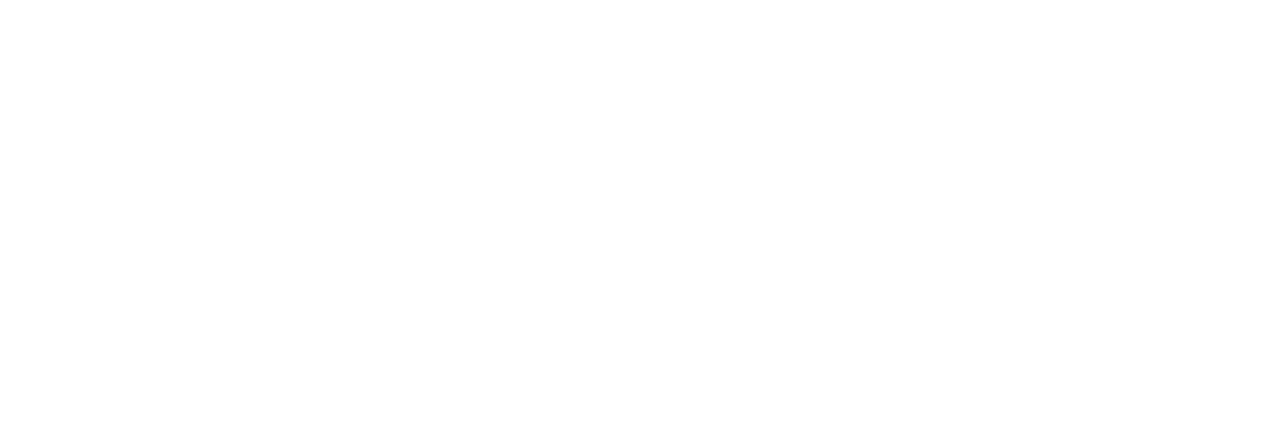
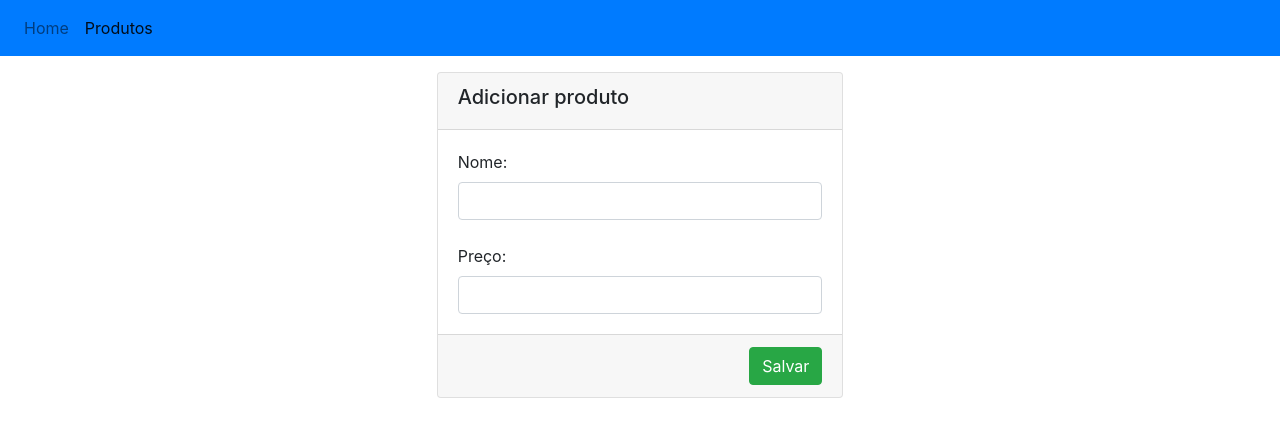
Before and after one commit to samuk159/angular-rotas, an Angular app: page /produtos/novo in a window 1280 px wide. Before the commit this address led to /. Shown: the top 436 px of the page. Built offline with nearby package versions, Linux system fonts and the light colour scheme.

Commit message:
adicionado formulario de produto e barra de navegação

```diff
--- a/src/app/app.component.html
+++ b/src/app/app.component.html
@@ -1 +1,15 @@
+<nav class="navbar navbar-expand navbar-light
+  bg-primary">
+  <div>
+    <ul class="navbar-nav mr-auto">
+      <li class="nav-item" routerLinkActive="active">
+        <a class="nav-link" routerLink="home">Home</a>
+      </li>
+      <li class="nav-item" routerLinkActive="active">
+        <a class="nav-link" routerLink="produtos">Produtos</a>
+      </li>
+    </ul>
+  </div>
+</nav>
+
 <router-outlet></router-outlet>
--- a/src/app/app.module.ts
+++ b/src/app/app.module.ts
@@ -9,20 +9,24 @@
 import { BrowserAnimationsModule } from '@angular/platform-browser/animations';
 import { ToastrModule } from 'ngx-toastr';
 import { ModalModule } from 'ngx-bootstrap/modal';
+import { FormularioProdutoComponent } from './views/formulario-produto/formulario-produto.component';
+import { FormsModule } from '@angular/forms';
 
 @NgModule({
   declarations: [
     AppComponent,
     HomeComponent,
     ListaProdutosComponent,
-    PrecoPipe
+    PrecoPipe,
+    FormularioProdutoComponent
   ],
   imports: [
     BrowserModule,
     AppRoutingModule,
     BrowserAnimationsModule,
     ToastrModule.forRoot(),
-    ModalModule.forRoot()
+    ModalModule.forRoot(),
+    FormsModule
   ],
   providers: [],
   bootstrap: [AppComponent]
--- /dev/null
+++ b/src/app/views/formulario-produto/formulario-produto.component.html
@@ -0,0 +1,25 @@
+<div class="row justify-content-center mt-3">
+    <div class="col-xl-4 col-sm-6 col-12">
+        <div class="card">
+            <div class="card-header">
+                <h5 *ngIf="true">Adicionar produto</h5>
+                <h5 *ngIf="false">Editar produto</h5>
+            </div>
+            <div class="card-body">
+                <label>Nome:</label>
+                <input type="text" [(ngModel)]="produto.nome"
+                class="form-control">
+                <br>
+                <label>Preço:</label>
+                <input type="text" [(ngModel)]="produto.preco"
+                class="form-control">
+            </div>
+            <div class="card-footer">
+                <button (click)="salvar()"
+                class="btn btn-success float-right">
+                Salvar
+                </button>
+            </div>
+        </div>
+    </div>
+</div>
--- /dev/null
+++ b/src/app/views/formulario-produto/formulario-produto.component.ts
@@ -0,0 +1,18 @@
+import { Component, OnInit } from '@angular/core';
+import { Produto } from 'src/app/models/produto.model';
+
+@Component({
+  selector: 'app-formulario-produto',
+  templateUrl: './formulario-produto.component.html',
+  styleUrls: ['./formulario-produto.component.scss']
+})
+export class FormularioProdutoComponent implements OnInit {
+
+  produto: Produto = new Produto(null, null);
+
+  constructor() { }
+
+  ngOnInit() {
+  }
+
+}
--- a/src/app/views/lista-produtos/lista-produtos.component.html
+++ b/src/app/views/lista-produtos/lista-produtos.component.html
@@ -1,6 +1,14 @@
 <div class="card">
     <div class="card-header">
-        <h5>Lista de Produtos</h5>
+        <div class="row justify-content-between">
+            <div class="col-auto">
+                <h5>Lista de Produtos</h5>
+            </div>
+            <div class="col-auto">
+                <button class="btn btn-success"
+                    routerLink="novo">Novo Produto</button>
+            </div>
+        </div>
     </div>
     <div class="card-body">
         <table class="table">
```
Also changed, not shown: src/app/app-routing.module.ts (+8 -1 lines), src/app/views/formulario-produto/formulario-produto.component.scss (added), 1 other file (tests, documents, lock files or other folders).
